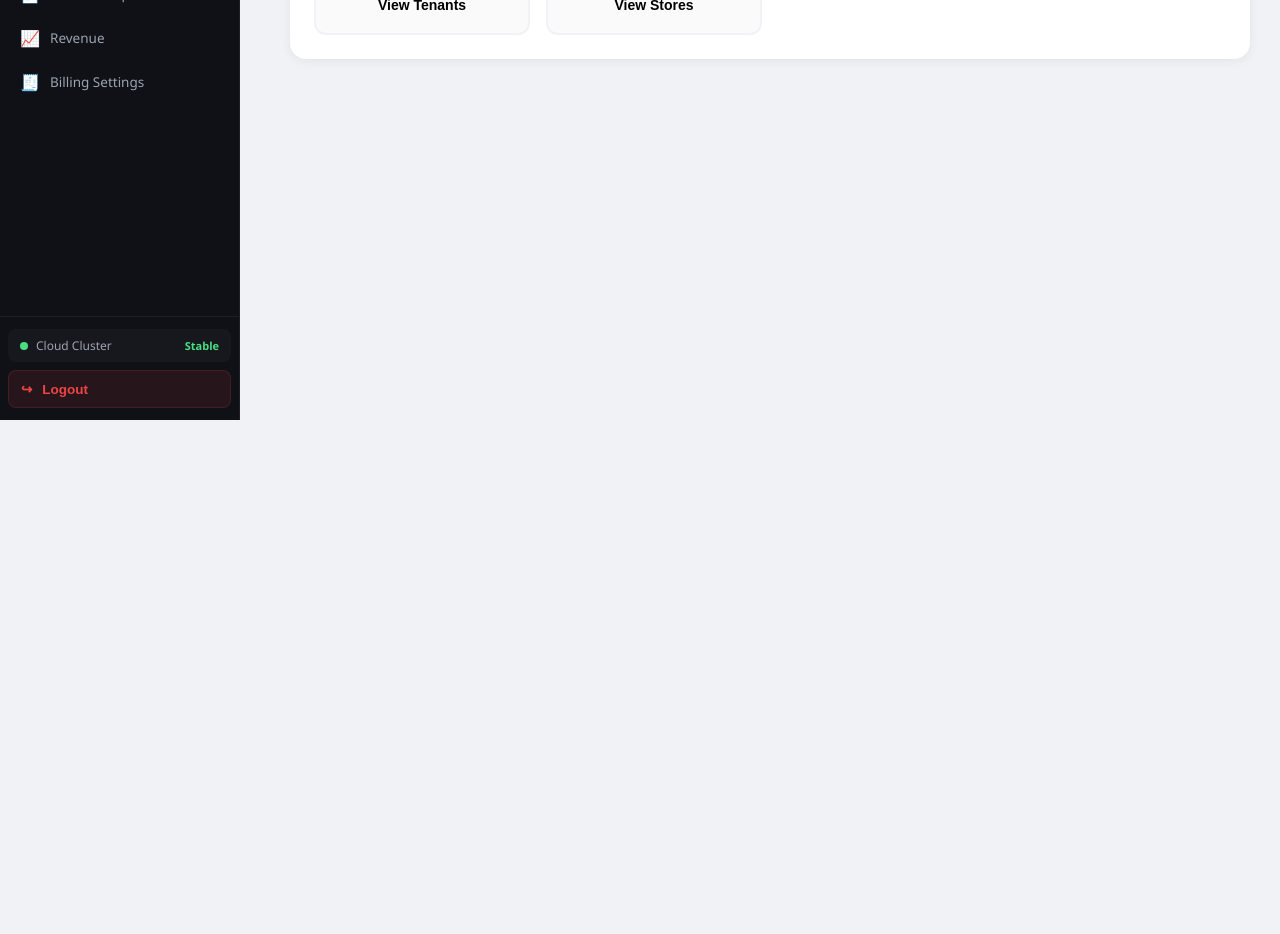
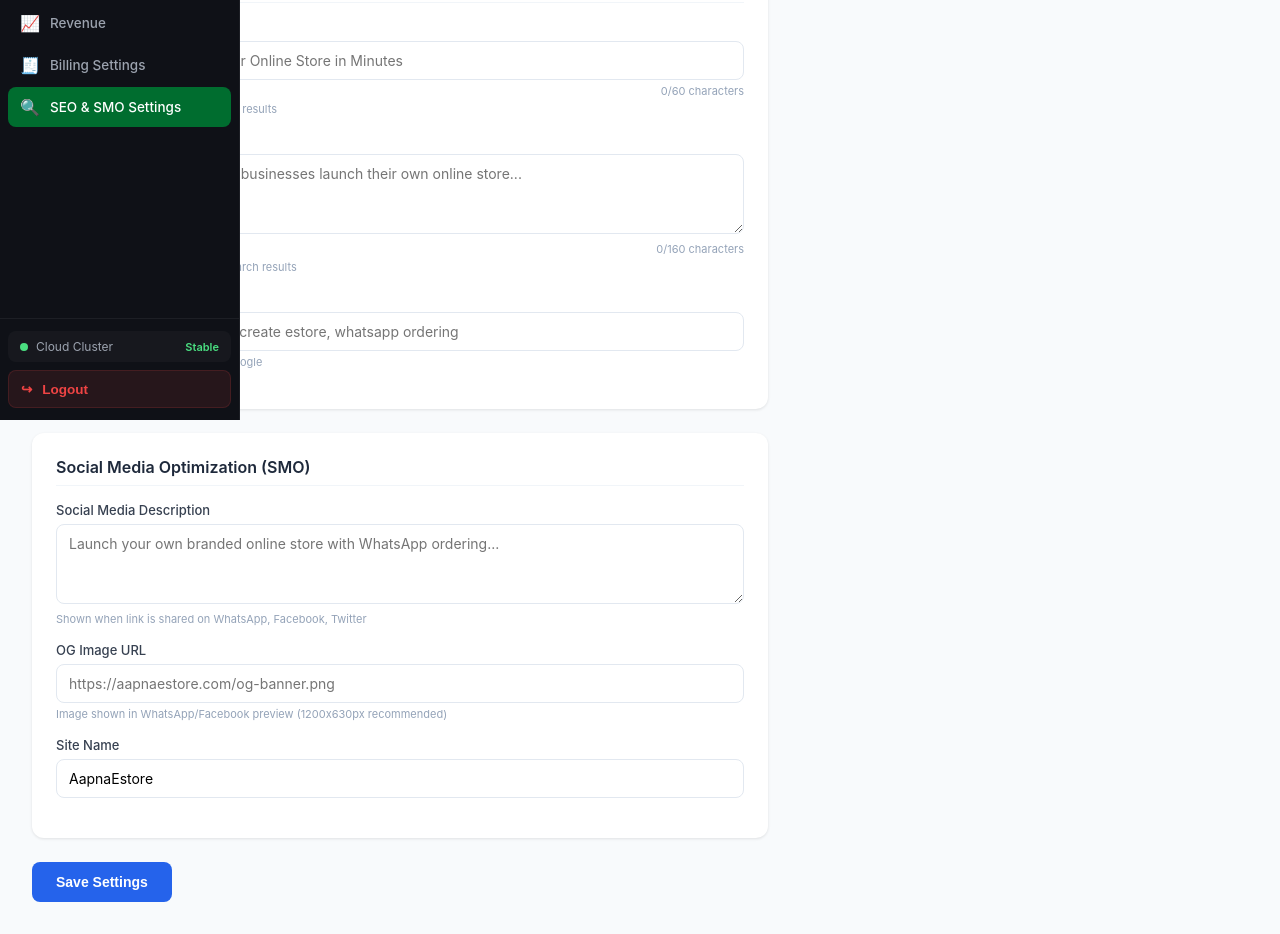
Before and after one commit to mathNikhil/ApaneStore-Super-admin, a React (Vite) app: page /seo-settings in a window 1280 px wide. Before the commit this address led to /dashboard. Shown: the part 380-1314 px from the top of the page. Before the commit the page ends 800 px from the top, so only its background shows below. Built offline with nearby package versions, Linux system fonts and the light colour scheme; no server answers; sample sign-in values are in the browser's storage.

Commit message:
feat: SEO & SMO settings page in super admin

```diff
--- a/src/App.jsx
+++ b/src/App.jsx
@@ -11,6 +11,7 @@ import PaymentGateway from './pages/PaymentGateway';
 import TermsAcceptances from './pages/TermsAcceptances';
 import Revenue from './pages/Revenue';
 import BillingSettings from './pages/BillingSettings';
+import SeoSettings from './pages/SeoSettings';
 import WhatsAppMarket from './pages/WhatsAppMarket';
 
 const App = () => {
@@ -58,6 +59,7 @@ const App = () => {
                 />
                 <Route path="/revenue" element={isAuthenticated ? <Revenue /> : <Navigate to="/login" />} />
                 <Route path="/billing-settings" element={isAuthenticated ? <BillingSettings /> : <Navigate to="/login" />} />
+                <Route path="/seo-settings" element={isAuthenticated ? <SeoSettings /> : <Navigate to="/login" />} />
                 <Route path="*" element={<Navigate to="/dashboard" />} />
             </Routes>
         </BrowserRouter>
--- a/src/components/Sidebar.jsx
+++ b/src/components/Sidebar.jsx
@@ -25,6 +25,7 @@ const Sidebar = () => {
         { path: '/terms-acceptances', icon: '📄', label: 'Terms Acceptances' },
         { path: '/revenue', icon: '📈', label: 'Revenue' },
         { path: '/billing-settings', icon: '🧾', label: 'Billing Settings' },
+        { path: '/seo-settings', icon: '🔍', label: 'SEO & SMO Settings' },
     ];
 
     return (
--- /dev/null
+++ b/src/pages/SeoSettings.jsx
@@ -0,0 +1,170 @@
+import React, { useState, useEffect } from 'react';
+import { useNavigate } from 'react-router-dom';
+import Sidebar from '../components/Sidebar';
+import API_BASE_URL from '../config/api';
+
+const SeoSettings = () => {
+    const navigate = useNavigate();
+    const [loading, setLoading] = useState(true);
+    const [saving, setSaving] = useState(false);
+    const [saved, setSaved] = useState(false);
+    const [settings, setSettings] = useState({
+        title: '',
+        description: '',
+        ogDescription: '',
+        keywords: '',
+        ogImage: '',
+        siteUrl: 'https://aapnaestore.com',
+        siteName: 'AapnaEstore'
+    });
+
+    useEffect(() => {
+        const token = localStorage.getItem('adminToken');
+        if (!token) { navigate('/login'); return; }
+        fetchSettings();
+    }, []);
+
+    const fetchSettings = async () => {
+        try {
+            const res = await fetch(`${API_BASE_URL}/api/admin/seo-settings`, {
+                headers: { 'Authorization': `Bearer ${localStorage.getItem('adminToken')}` }
+            });
+            const data = await res.json();
+            if (data.success) setSettings(data.data);
+        } catch(e) { console.error(e); }
+        setLoading(false);
+    };
+
+    const handleSave = async () => {
+        setSaving(true);
+        try {
+            const res = await fetch(`${API_BASE_URL}/api/admin/seo-settings`, {
+                method: 'POST',
+                headers: {
+                    'Content-Type': 'application/json',
+                    'Authorization': `Bearer ${localStorage.getItem('adminToken')}`
+                },
+                body: JSON.stringify(settings)
+            });
+            const data = await res.json();
+            if (data.success) { setSaved(true); setTimeout(() => setSaved(false), 3000); }
+        } catch(e) { console.error(e); }
+        setSaving(false);
+    };
+
+    const styles = {
+        container: { display: 'flex', minHeight: '100vh', background: '#f8fafc', fontFamily: 'Inter, sans-serif' },
+        main: { flex: 1, padding: '32px', maxWidth: '800px' },
+        title: { fontSize: '24px', fontWeight: '700', color: '#1e293b', marginBottom: '8px' },
+        subtitle: { color: '#64748b', marginBottom: '32px', fontSize: '14px' },
+        card: { background: '#fff', borderRadius: '12px', padding: '24px', marginBottom: '24px', boxShadow: '0 1px 3px rgba(0,0,0,0.1)' },
+        sectionTitle: { fontSize: '16px', fontWeight: '600', color: '#1e293b', marginBottom: '16px', paddingBottom: '8px', borderBottom: '1px solid #f1f5f9' },
+        field: { marginBottom: '16px' },
+        label: { display: 'block', fontSize: '13px', fontWeight: '500', color: '#374151', marginBottom: '6px' },
+        hint: { fontSize: '11px', color: '#94a3b8', marginTop: '4px' },
+        input: { width: '100%', padding: '10px 12px', border: '1px solid #e2e8f0', borderRadius: '8px', fontSize: '14px', outline: 'none', boxSizing: 'border-box', fontFamily: 'Inter, sans-serif' },
+        textarea: { width: '100%', padding: '10px 12px', border: '1px solid #e2e8f0', borderRadius: '8px', fontSize: '14px', outline: 'none', resize: 'vertical', minHeight: '80px', boxSizing: 'border-box', fontFamily: 'Inter, sans-serif' },
+        charCount: { fontSize: '11px', textAlign: 'right', marginTop: '4px' },
+        saveBtn: { background: '#2563eb', color: '#fff', border: 'none', padding: '12px 24px', borderRadius: '8px', fontSize: '14px', fontWeight: '600', cursor: 'pointer' },
+        savedMsg: { color: '#16a34a', fontSize: '14px', marginLeft: '12px', fontWeight: '500' },
+        preview: { background: '#f8fafc', border: '1px solid #e2e8f0', borderRadius: '8px', padding: '16px', marginTop: '16px' },
+        previewTitle: { fontSize: '18px', color: '#1a0dab', fontWeight: '400', marginBottom: '4px' },
+        previewUrl: { fontSize: '13px', color: '#006621', marginBottom: '4px' },
+        previewDesc: { fontSize: '13px', color: '#4d5156' },
+    };
+
+    if (loading) return <div style={styles.container}><Sidebar /><div style={styles.main}>Loading...</div></div>;
+
+    return (
+        <div style={styles.container}>
+            <Sidebar />
+            <div style={styles.main}>
+                <h1 style={styles.title}>SEO & SMO Settings</h1>
+                <p style={styles.subtitle}>Manage how AapnaEstore appears on Google, WhatsApp and social media.</p>
+
+                {/* Google Preview */}
+                <div style={styles.card}>
+                    <div style={styles.sectionTitle}>Google Search Preview</div>
+                    <div style={styles.preview}>
+                        <div style={styles.previewTitle}>{settings.title || 'Page Title'}</div>
+                        <div style={styles.previewUrl}>{settings.siteUrl}</div>
+                        <div style={styles.previewDesc}>{settings.description || 'Meta description will appear here'}</div>
+                    </div>
+                </div>
+
+                {/* SEO Fields */}
+                <div style={styles.card}>
+                    <div style={styles.sectionTitle}>Search Engine Optimization (SEO)</div>
+
+                    <div style={styles.field}>
+                        <label style={styles.label}>Page Title <span style={{color:'#ef4444'}}>*</span></label>
+                        <input style={styles.input} value={settings.title}
+                            onChange={e => setSettings({...settings, title: e.target.value.slice(0,60)})}
+                            placeholder="AapnaEstore - Create Your Online Store in Minutes" />
+                        <div style={{...styles.charCount, color: settings.title.length > 55 ? '#ef4444' : '#94a3b8'}}>
+                            {settings.title.length}/60 characters
+                        </div>
+                        <div style={styles.hint}>Shown as the title in Google search results</div>
+                    </div>
+
+                    <div style={styles.field}>
+                        <label style={styles.label}>Meta Description <span style={{color:'#ef4444'}}>*</span></label>
+                        <textarea style={styles.textarea} value={settings.description}
+                            onChange={e => setSettings({...settings, description: e.target.value.slice(0,160)})}
+                            placeholder="AapnaEstore helps Indian businesses launch their own online store..." />
+                        <div style={{...styles.charCount, color: settings.description.length > 150 ? '#ef4444' : '#94a3b8'}}>
+                            {settings.description.length}/160 characters
+                        </div>
+                        <div style={styles.hint}>Shown as description in Google search results</div>
+                    </div>
+
+                    <div style={styles.field}>
+                        <label style={styles.label}>Keywords</label>
+                        <input style={styles.input} value={settings.keywords}
+                            onChange={e => setSettings({...settings, keywords: e.target.value})}
+                            placeholder="online store builder india, create estore, whatsapp ordering" />
+                        <div style={styles.hint}>Comma separated keywords for Google</div>
+                    </div>
+                </div>
+
+                {/* SMO Fields */}
+                <div style={styles.card}>
+                    <div style={styles.sectionTitle}>Social Media Optimization (SMO)</div>
+
+                    <div style={styles.field}>
+                        <label style={styles.label}>Social Media Description</label>
+                        <textarea style={styles.textarea} value={settings.ogDescription}
+                            onChange={e => setSettings({...settings, ogDescription: e.target.value.slice(0,200)})}
+                            placeholder="Launch your own branded online store with WhatsApp ordering..." />
+                        <div style={styles.hint}>Shown when link is shared on WhatsApp, Facebook, Twitter</div>
+                    </div>
+
+                    <div style={styles.field}>
+                        <label style={styles.label}>OG Image URL</label>
+                        <input style={styles.input} value={settings.ogImage}
+                            onChange={e => setSettings({...settings, ogImage: e.target.value})}
+                            placeholder="https://aapnaestore.com/og-banner.png" />
+                        <div style={styles.hint}>Image shown in WhatsApp/Facebook preview (1200x630px recommended)</div>
+                        {settings.ogImage && <img src={settings.ogImage} alt="OG Preview" style={{marginTop:'8px', maxWidth:'300px', borderRadius:'8px', border:'1px solid #e2e8f0'}} />}
+                    </div>
+
+                    <div style={styles.field}>
+                        <label style={styles.label}>Site Name</label>
+                        <input style={styles.input} value={settings.siteName}
+                            onChange={e => setSettings({...settings, siteName: e.target.value})}
+                            placeholder="AapnaEstore" />
+                    </div>
+                </div>
+
+                <div style={{display:'flex', alignItems:'center'}}>
+                    <button style={styles.saveBtn} onClick={handleSave} disabled={saving}>
+                        {saving ? 'Saving...' : 'Save Settings'}
+                    </button>
+                    {saved && <span style={styles.savedMsg}>✓ Settings saved successfully</span>}
+                </div>
+            </div>
+        </div>
+    );
+};
+
+export default SeoSettings;
--- a/src/pages/StoreDetail.jsx
+++ b/src/pages/StoreDetail.jsx
@@ -434,7 +434,7 @@ const StoreDetail = () => {
                                         const newVal = !store.video_enabled;
                                         try {
                                             const token = localStorage.getItem('adminToken');
-                                            const res = await fetch(`${API}/api/admin/stores/${store.id}/video-toggle`, {
+                                            const res = await fetch(`https://api.aapnaestore.com/api/admin/stores/${store.id}/video-toggle`, {
                                                 method: 'PUT',
                                                 headers: { Authorization: `Bearer ${token}`, 'Content-Type': 'application/json' },
                                                 body: JSON.stringify({ video_enabled: newVal })
```
